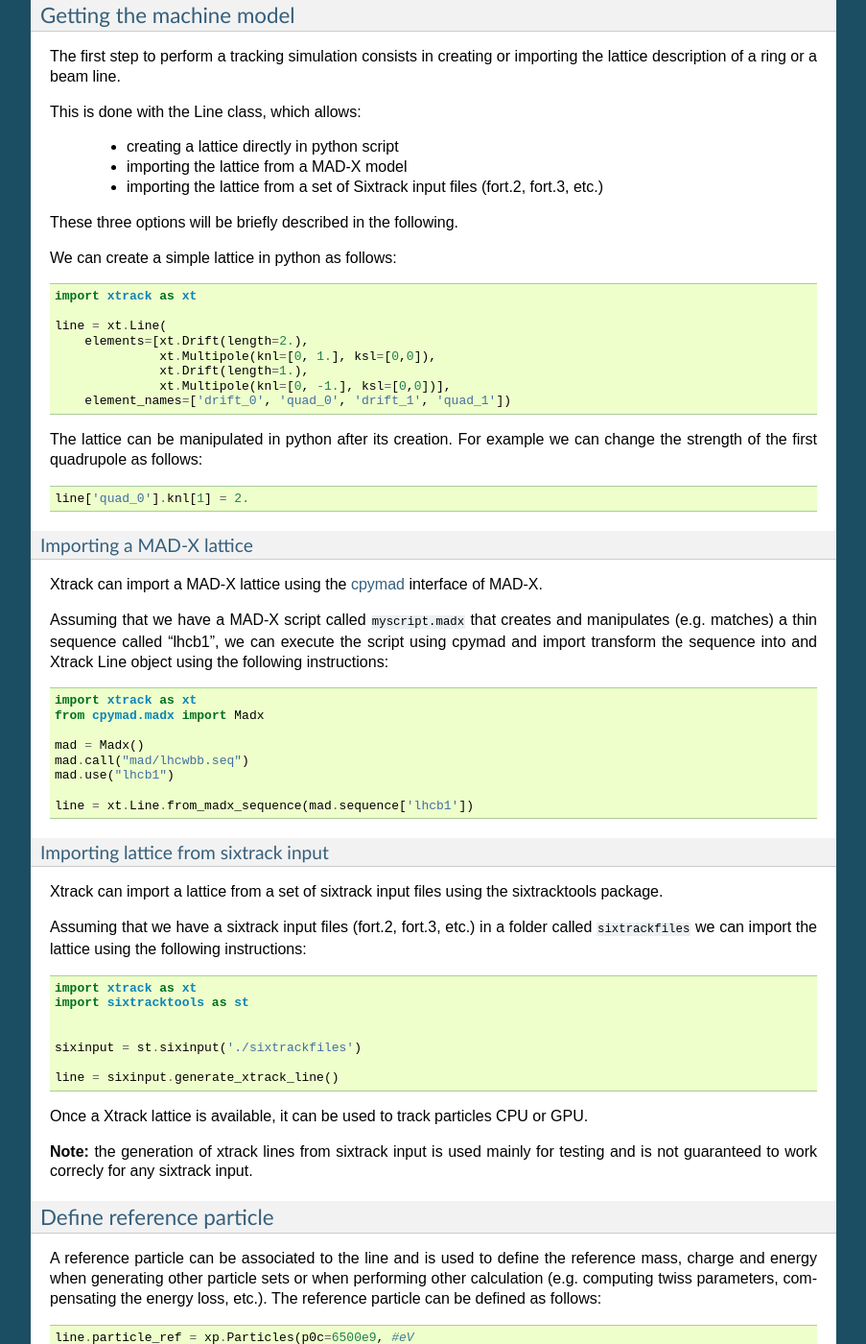
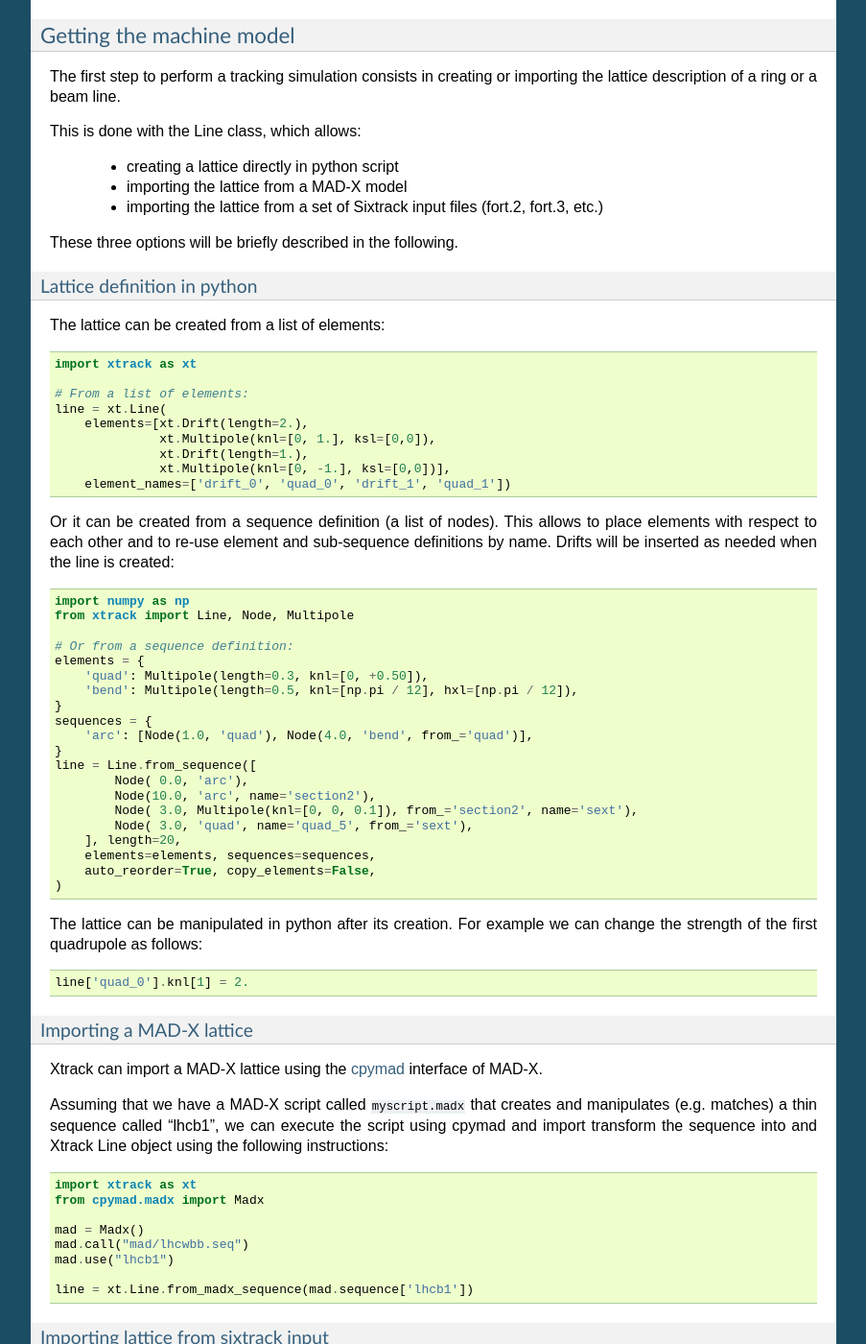
Before and after one commit to xsuite/xsuite, a Sphinx documentation site: the page built from docs/singlepart.rst, in a window 1280 px wide and 1400 px high, scrolled down 1456 px. Shown: the whole window at 96% size, without its empty margins (198-1101 px from the left). Built offline with Sphinx 7.4.7, drawn with Linux system fonts in a browser that asks for light colours; some of the changed text lies outside the part shown.

Commit message:
Add doc for Line.from_sequence
See https://github.com/xsuite/xtrack/pull/252

```diff
--- a/docs/singlepart.rst
+++ b/docs/singlepart.rst
@@ -87,18 +87,48 @@ This is done with the Line class, which allows:
 
 These three options will be briefly described in the following.
 
-We can create a simple lattice in python as follows:
+Lattice definition in python
+~~~~~~~~~~~~~~~~~~~~~~~~~~~~
+
+The lattice can be created from a list of elements:
 
 .. code-block:: python
 
     import xtrack as xt
 
+    # From a list of elements:
     line = xt.Line(
         elements=[xt.Drift(length=2.),
                   xt.Multipole(knl=[0, 1.], ksl=[0,0]),
                   xt.Drift(length=1.),
                   xt.Multipole(knl=[0, -1.], ksl=[0,0])],
         element_names=['drift_0', 'quad_0', 'drift_1', 'quad_1'])
+
+Or it can be created from a sequence definition (a list of nodes). This allows to place elements with respect to each other
+and to re-use element and sub-sequence definitions by name. Drifts will be inserted as needed when the line is created:
+
+.. code-block:: python
+
+    import numpy as np
+    from xtrack import Line, Node, Multipole
+
+    # Or from a sequence definition:
+    elements = {
+        'quad': Multipole(length=0.3, knl=[0, +0.50]),
+        'bend': Multipole(length=0.5, knl=[np.pi / 12], hxl=[np.pi / 12]),
+    }
+    sequences = {
+        'arc': [Node(1.0, 'quad'), Node(4.0, 'bend', from_='quad')],
+    }
+    line = Line.from_sequence([
+            Node( 0.0, 'arc'),
+            Node(10.0, 'arc', name='section2'),
+            Node( 3.0, Multipole(knl=[0, 0, 0.1]), from_='section2', name='sext'),
+            Node( 3.0, 'quad', name='quad_5', from_='sext'),
+        ], length=20,
+        elements=elements, sequences=sequences,
+        auto_reorder=True, copy_elements=False,
+    )
 
 The lattice can be manipulated in python after its creation. For example we can
 change the strength of the first quadrupole as follows:
```
